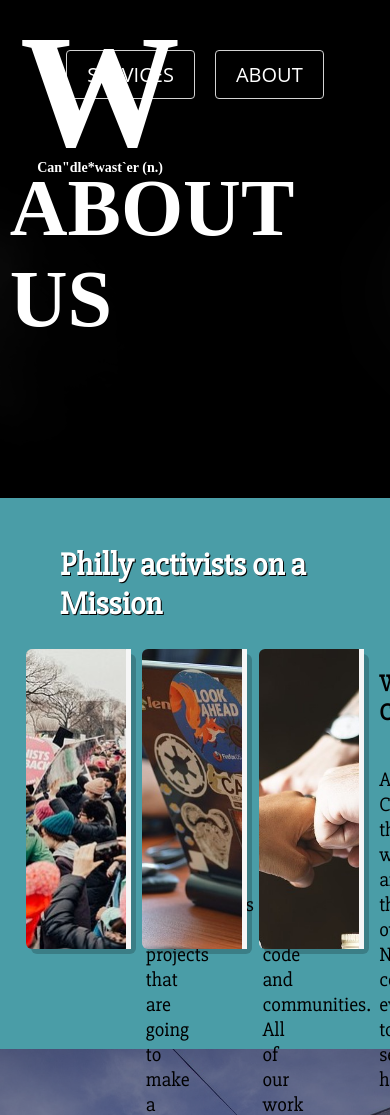
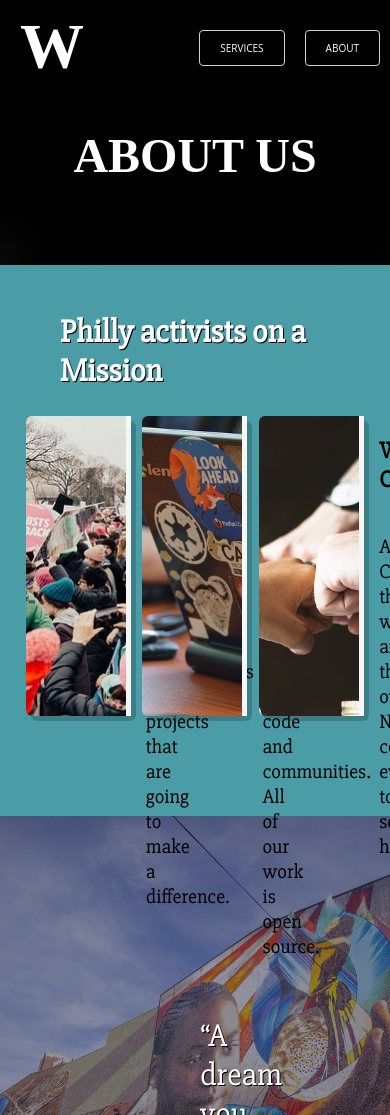
Before and after one commit to nafieshehu/collective68.github.io, a website: page www/about.njk in a window 390 px wide. Shown: the top 1115 px of the page. Drawn offline with nearby package versions, Linux system fonts and the light colour scheme; files that its build step writes are made by us from their sources; a web font is replaced by a local one.

Commit message:
template nav mobile styles

```diff
--- a/www/_info_page_base.njk
+++ b/www/_info_page_base.njk
@@ -13,7 +13,7 @@
       <div class="twinkle"></div>
       <div class="clouds"></div>
     </div>
-    <nav>
+    <nav class="template">
       <div class="nav">
         <ul>
           <li><a href="/services" class="button">Services</a></li>
--- a/www/assets/styles/style.scss
+++ b/www/assets/styles/style.scss
@@ -14,10 +14,24 @@ header {
   margin: 50px 0;
 }
 
+@media (max-width: 600px) {
+  header {
+    display: flex;
+    flex-direction: column-reverse;
+    margin: 20px auto;
+  }
+}
+
 h1 {
   font-family: 'Alice', serif;
   text-transform: uppercase;
   font-size: 5rem;
+}
+
+@media (max-width: 600px) {
+  .title h1 {
+    font-size: 3rem;
+  }
 }
 
 h2 {
@@ -47,7 +61,7 @@ nav {
   top: 0px;
   width: 100%;
 
-  ul{
+  ul {
     display: flex;
     justify-content: flex-end;
     width: 95%;
@@ -56,14 +70,6 @@ nav {
     text-decoration: none;
     list-style: none;
     margin: 10px;
-  }
-}
-
-@media (max-width: 600px) {
-  header {
-    display: flex;
-    flex-direction: column-reverse;
-    margin: 20px auto;
   }
 }
 
--- a/www/assets/styles/template_styles.scss
+++ b/www/assets/styles/template_styles.scss
@@ -6,6 +6,36 @@
   margin-top: -20px;
   margin-bottom: 100px;
 }
+
+@media (max-width: 600px) {
+  .title {
+    margin: 0 auto;
+    margin-top: 20px;
+    margin-bottom: 20px;
+  }
+}
+
+@media (max-width: 600px) {
+  a.button {
+    display: inline-block;
+    padding: 10px 20px;
+    font-size: 10px;
+  }
+}
+
+@media (max-width: 600px) {
+  nav.template {
+    width: 100%;
+    ul {
+      width: 100%;
+      padding: 0px;
+      margin-top: 0px;
+      margin-bottom: 0px;
+      justify-content: flex-end;
+    }
+  }
+}
+
 
 .logo {
   font-size: 10rem;
@@ -19,6 +49,20 @@
   align-items: center;
 }
 
+@media (max-width: 600px) {
+  .logo {
+    font-size: 4rem;
+    font-weight: bold;
+    font-family: 'Alice', serif;
+    position: absolute;
+    left: 20px;
+    top: 10px;
+    display: flex;
+    flex-direction: column;
+    align-items: center;
+  }
+}
+
 .logo a {
   text-decoration: none;
   color: white;
@@ -28,6 +72,12 @@
   font-size: 14px;
   margin-top: -25px;
   padding: 0px;
+}
+
+@media (max-width: 600px) {
+  .logo-subtitle {
+    display: none;
+  }
 }
 
 .page-title {
```
